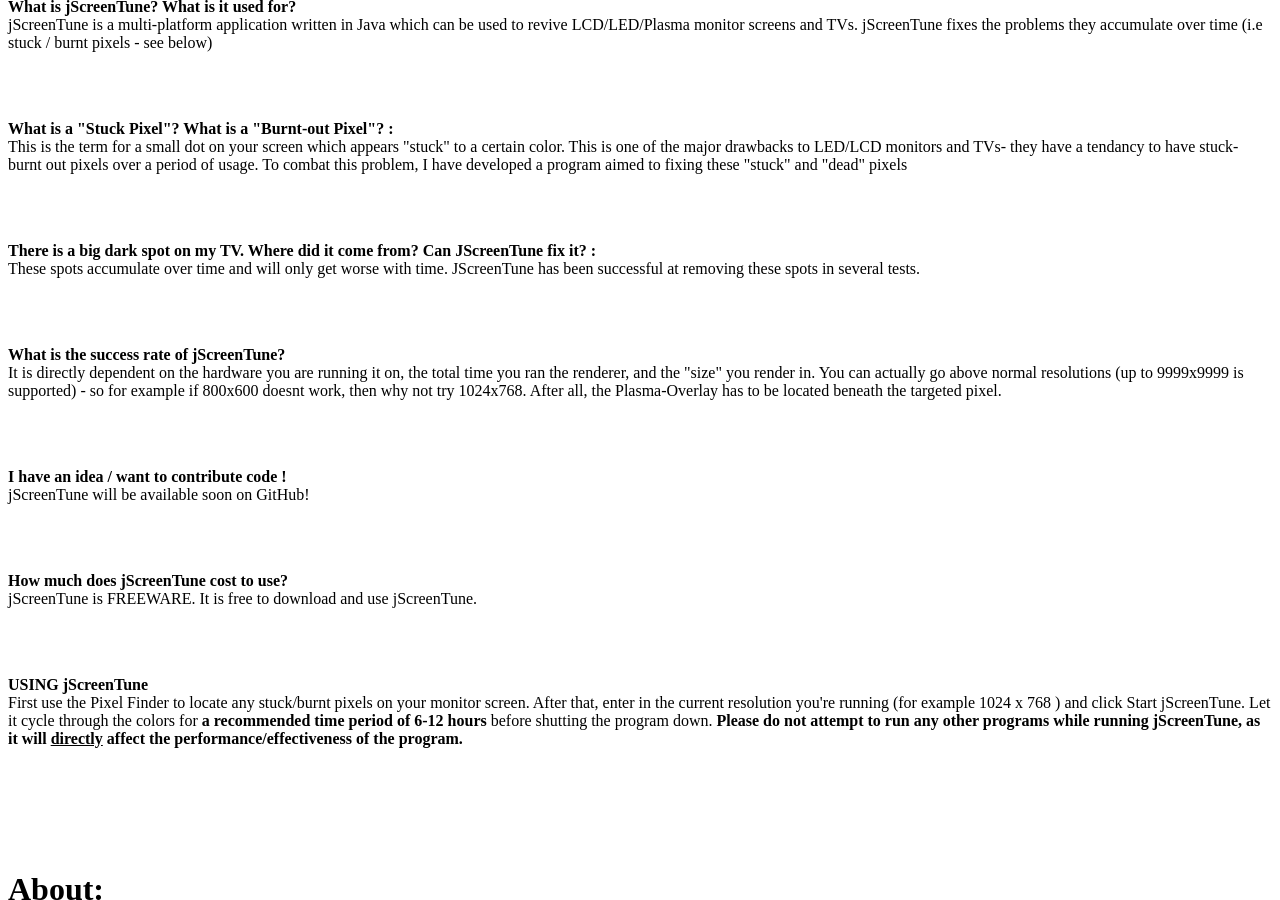
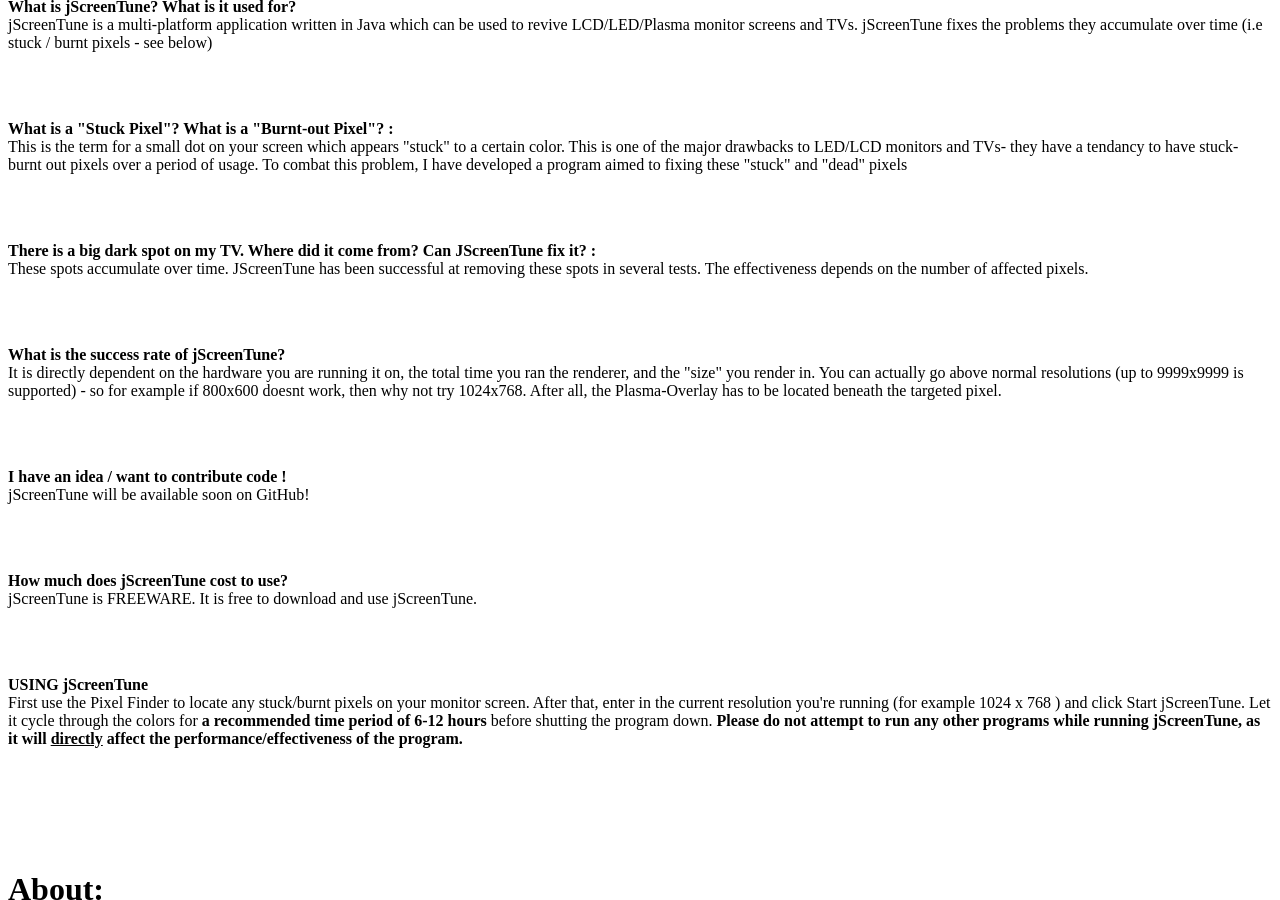
Before and after one commit to dwgcreations/dwgcreations.github.io, a Jekyll site: the page jscreentune/index.html, which Jekyll copies as it is, in a window 1280 px wide and 900 px high, scrolled down 1397 px. Built offline with Jekyll 4.4.1, drawn with Linux system fonts in a browser that asks for light colours.

Commit message:
Fix HTML formatting and update content

```diff
--- a/jscreentune/index.html
+++ b/jscreentune/index.html
@@ -76,7 +76,7 @@
 <p>&nbsp;</p>
 <p><BR />
 <strong>There is a big dark spot on my TV. Where did it come from? Can JScreenTune fix it? :</strong><BR />
-These spots accumulate over time and will only get worse with time. JScreenTune has been successful at removing these spots in several tests.
+These spots accumulate over time. JScreenTune has been successful at removing these spots in several tests. The effectiveness depends on the number of affected pixels.
 </p>
 <p>&nbsp;</p>
 <p><BR />
```
